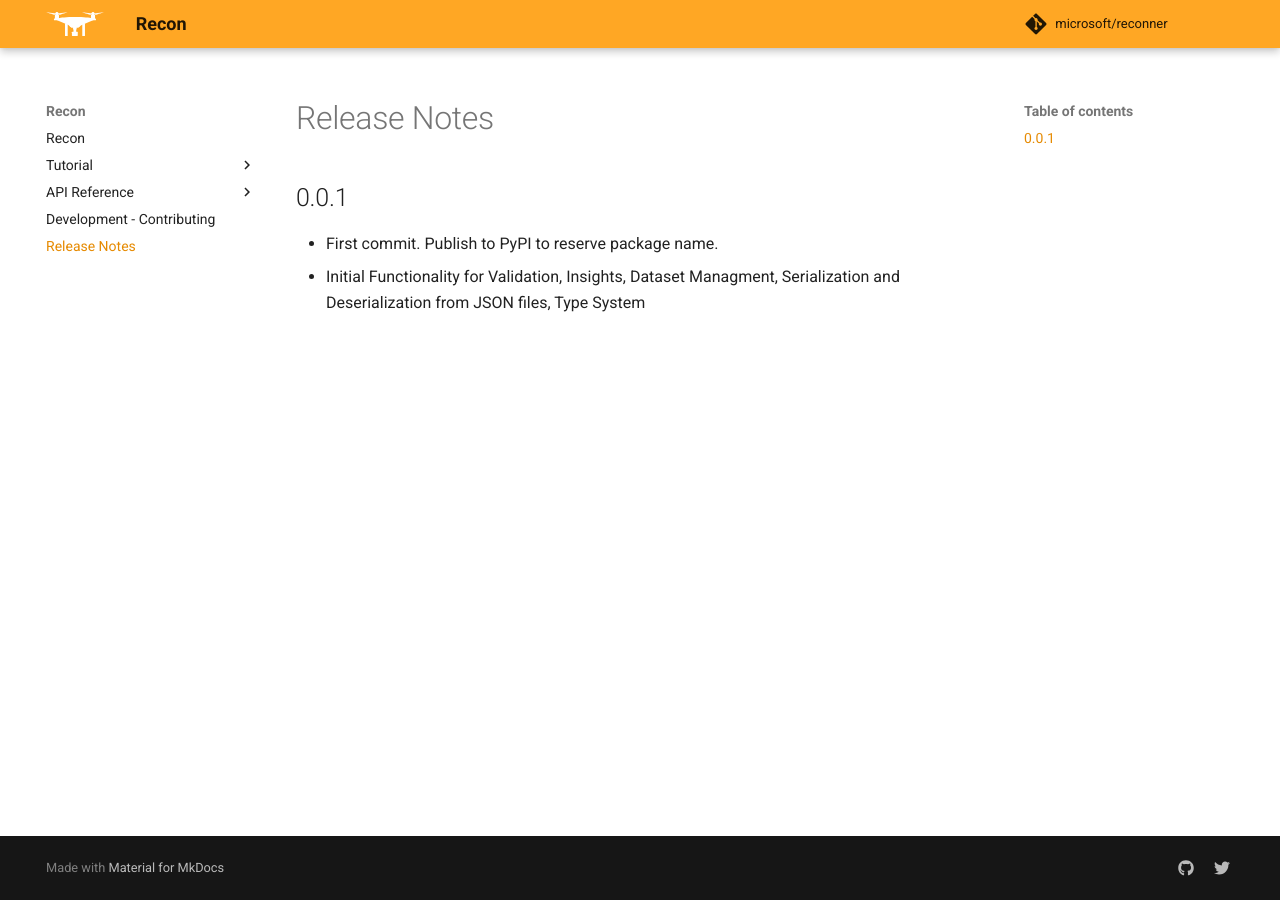
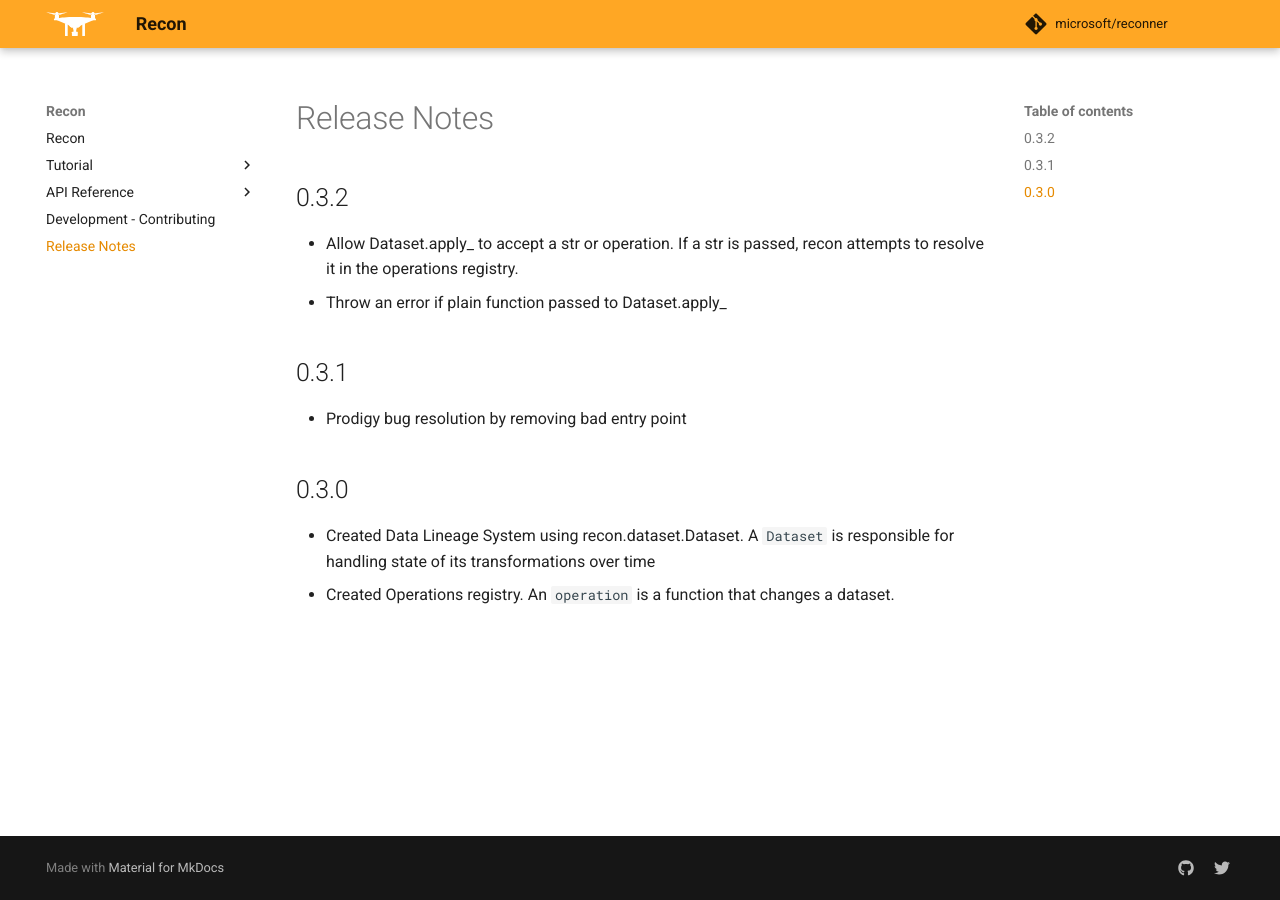
Before and after one commit to kabirkhan/recon, an MkDocs documentation site: the page built from docs/release-notes.md, in a window 1280 px wide. Built offline with MkDocs 1.6.1 and Material for MkDocs 9.7.7, drawn with Linux system fonts in a browser that asks for light colours; comment, search, counter and statistics services are not loaded.

Commit message:
Release 0.3.2

```diff
--- a/docs/release-notes.md
+++ b/docs/release-notes.md
@@ -1,4 +1,14 @@
-## 0.0.1
+## 0.3.2
 
-* First commit. Publish to PyPI to reserve package name.
-* Initial Functionality for Validation, Insights, Dataset Managment, Serialization and Deserialization from JSON files, Type System
+* Allow Dataset.apply_ to accept a str or operation. If a str is passed, recon attempts to resolve it
+in the operations registry.
+* Throw an error if plain function passed to Dataset.apply_
+
+## 0.3.1
+
+* Prodigy bug resolution by removing bad entry point
+
+## 0.3.0
+
+* Created Data Lineage System using recon.dataset.Dataset. A `Dataset` is responsible for handling state of its transformations over time
+* Created Operations registry. An `operation` is a function that changes a dataset.
--- a/recon/__init__.py
+++ b/recon/__init__.py
@@ -1,6 +1,6 @@
 """ReconNER, Debug annotated Named Entity Recognition (NER) data for inconsitencies and get insights on improving the quality of your data."""
 
-__version__ = "0.3.1"
+__version__ = "0.3.2"
 
 from .corpus import Corpus
 from .corrections import *
```
